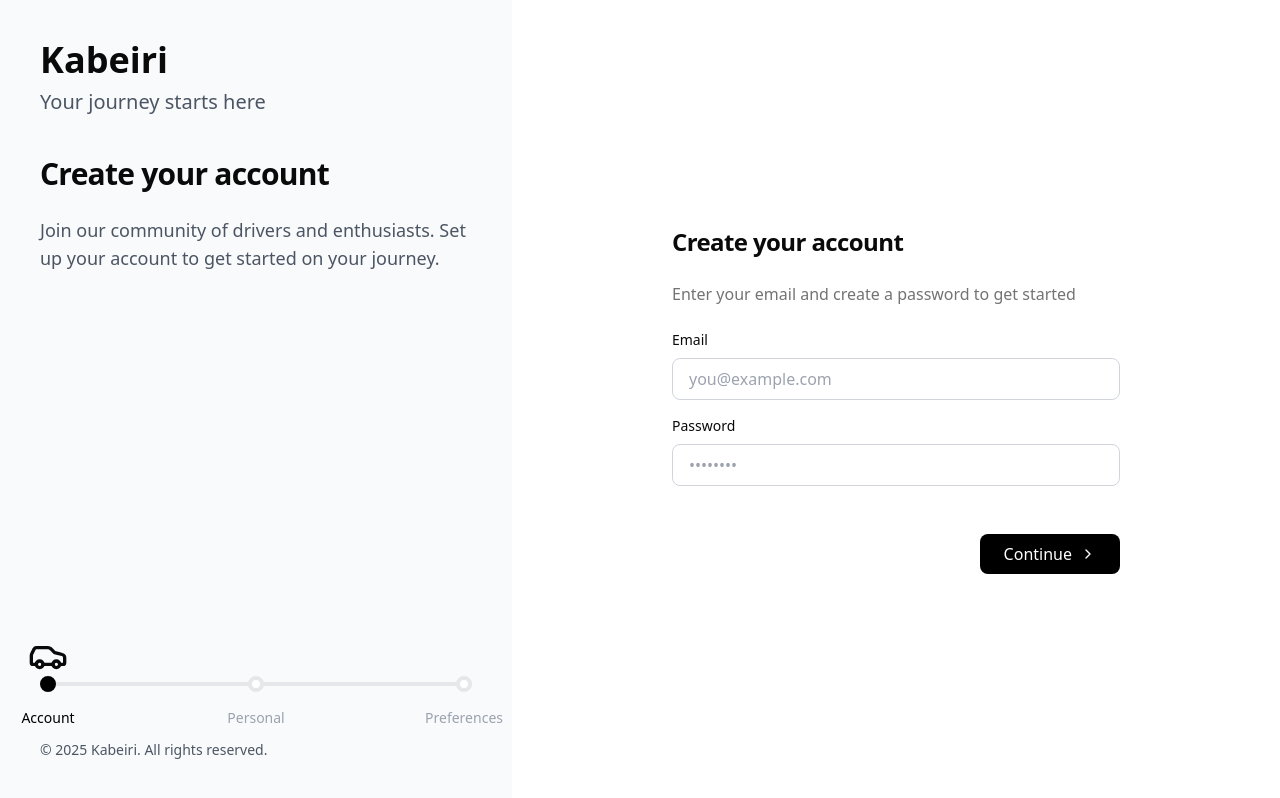
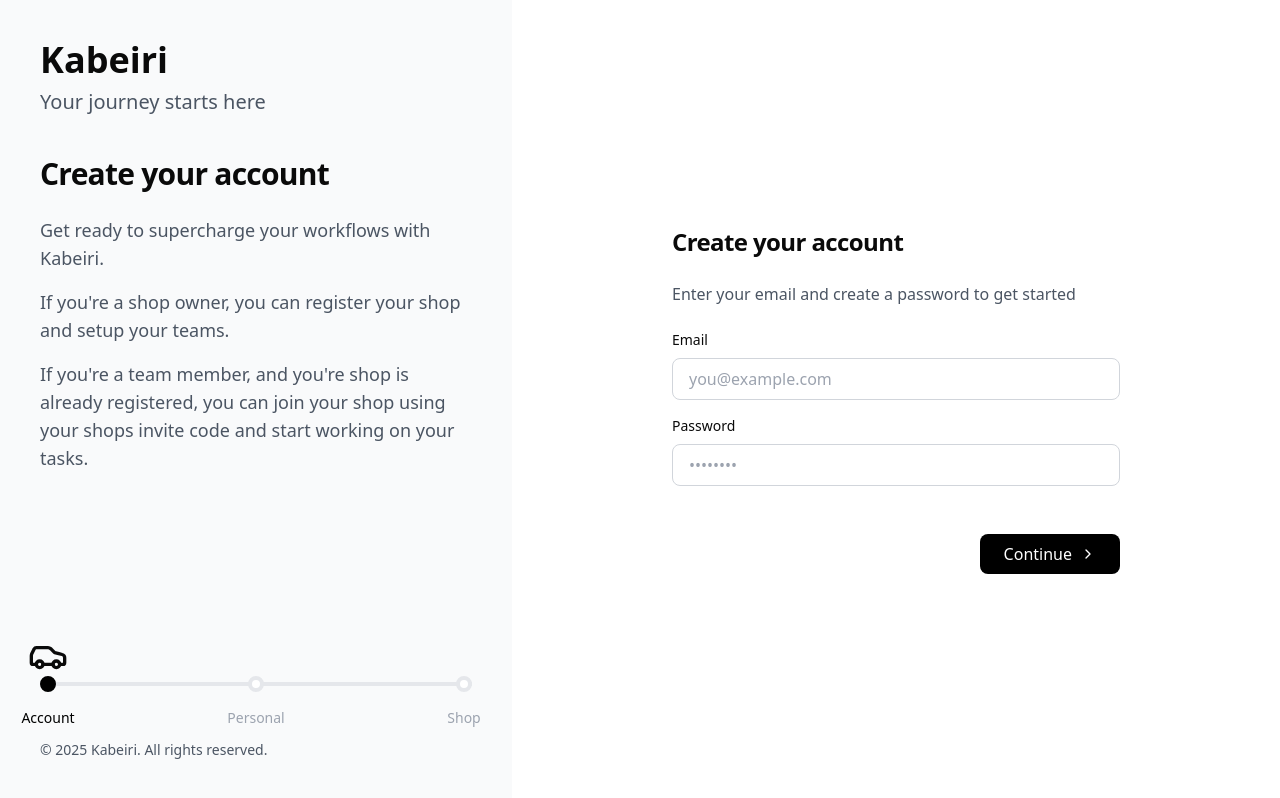
Before and after one commit to Kabeiri-Application/kabeiri-website, a Next.js app: page /flow in a window 1280 px wide. Built offline with nearby package versions, Linux system fonts and the light colour scheme.

Commit message:
Update verbage

```diff
--- a/src/app/flow/_components/onboarding-layout.tsx
+++ b/src/app/flow/_components/onboarding-layout.tsx
@@ -31,18 +31,36 @@
           <div className='flex-1'>
             <h2 className='mb-6 text-3xl font-semibold tracking-tight'>
               {currentStep === 1 && 'Create your account'}
-              {currentStep === 2 && 'Tell us about yourself'}
-              {currentStep === 3 && 'Stay in the loop'}
+              {currentStep === 2 && 'Setup your profile'}
+              {currentStep === 3 && 'Create or join a shop'}
             </h2>
 
-            <p className='mb-8 max-w-md text-lg text-gray-600'>
-              {currentStep === 1 &&
-                'Join our community of drivers and enthusiasts. Set up your account to get started on your journey.'}
-              {currentStep === 2 &&
-                'Help us personalize your experience by sharing a bit about yourself.'}
-              {currentStep === 3 &&
-                'Choose how you&apos;d like to hear from us and stay updated with the latest news and features.'}
-            </p>
+            <div className='mb-8 max-w-md text-lg text-gray-600'>
+              {currentStep === 1 && (
+                <div className='flex flex-col gap-4'>
+                  <p>Get ready to supercharge your workflows with Kabeiri.</p>
+                  <p>
+                    {`If you're a shop owner, you can register your shop and setup your teams.`}
+                  </p>
+                  <p>
+                    {`If you're a team member, and you're shop is already registered, you can join your shop using your shops invite code and start working on your tasks.`}
+                  </p>
+                </div>
+              )}
+              {currentStep === 2 && (
+                <div className='flex flex-col gap-4'>
+                  <p>Setup your profile to help your team get to know you.</p>
+                </div>
+              )}
+              {currentStep === 3 && (
+                <div className='flex flex-col gap-4'>
+                  <p>{`If you're a shop owner, register your shop here.`}</p>
+                  <p>
+                    {`If you're a team member, use your shop's invite code to join your shop.`}
+                  </p>
+                </div>
+              )}
+            </div>
           </div>
 
           {/* Footer Section */}
@@ -127,7 +145,7 @@
                   )}>
                   {step === 1 && 'Account'}
                   {step === 2 && 'Personal'}
-                  {step === 3 && 'Preferences'}
+                  {step === 3 && 'Shop'}
                 </span>
               </div>
             );
--- a/src/app/flow/_components/steps.tsx
+++ b/src/app/flow/_components/steps.tsx
@@ -10,7 +10,7 @@
       <h2 className='text-2xl font-semibold tracking-tight'>
         Create your account
       </h2>
-      <p className='text-muted-foreground'>
+      <p className='text-gray-600'>
         Enter your email and create a password to get started
       </p>
 
@@ -61,9 +61,7 @@
       <h2 className='text-2xl font-semibold tracking-tight'>
         Tell us about yourself
       </h2>
-      <p className='text-muted-foreground'>
-        Help us personalize your experience
-      </p>
+      <p className='text-gray-600'>Help us personalize your experience</p>
 
       <div className='space-y-4'>
         <div className='grid grid-cols-2 gap-4'>
@@ -131,7 +129,7 @@
       <h2 className='text-2xl font-semibold tracking-tight'>
         Stay in the loop
       </h2>
-      <p className='text-muted-foreground'>
+      <p className='text-gray-600'>
         Choose how you&apos;d like to hear from us
       </p>
 
@@ -140,7 +138,7 @@
           <input
             {...form.register('marketingEmails')}
             type='checkbox'
-            className='h-5 w-5 rounded border-gray-300 focus:ring-2 focus:ring-black'
+            className='size-5 rounded border-gray-300 focus:ring-2 focus:ring-black'
           />
           <span className='text-sm'>Receive marketing emails</span>
         </label>
@@ -149,7 +147,7 @@
           <input
             {...form.register('productUpdates')}
             type='checkbox'
-            className='h-5 w-5 rounded border-gray-300 focus:ring-2 focus:ring-black'
+            className='size-5 rounded border-gray-300 focus:ring-2 focus:ring-black'
           />
           <span className='text-sm'>Get product updates</span>
         </label>
@@ -158,7 +156,7 @@
           <input
             {...form.register('newsletterSubscription')}
             type='checkbox'
-            className='h-5 w-5 rounded border-gray-300 focus:ring-2 focus:ring-black'
+            className='size-5 rounded border-gray-300 focus:ring-2 focus:ring-black'
           />
           <span className='text-sm'>Subscribe to newsletter</span>
         </label>
--- a/src/app/flow/page.tsx
+++ b/src/app/flow/page.tsx
@@ -73,7 +73,7 @@
               'flex items-center space-x-2 rounded-lg px-4 py-2 transition',
               currentStep === 1 ? 'invisible' : 'hover:bg-gray-100'
             )}>
-            <ChevronLeft className='h-4 w-4' />
+            <ChevronLeft className='size-4' />
             <span>Back</span>
           </button>
 
@@ -82,7 +82,7 @@
             onClick={currentStep === 3 ? undefined : handleNext}
             className='flex items-center space-x-2 rounded-lg bg-black px-6 py-2 text-white transition hover:bg-black/90'>
             <span>{currentStep === 3 ? 'Complete' : 'Continue'}</span>
-            {currentStep !== 3 && <ChevronRight className='h-4 w-4' />}
+            {currentStep !== 3 && <ChevronRight className='size-4' />}
           </button>
         </div>
       </form>
```
